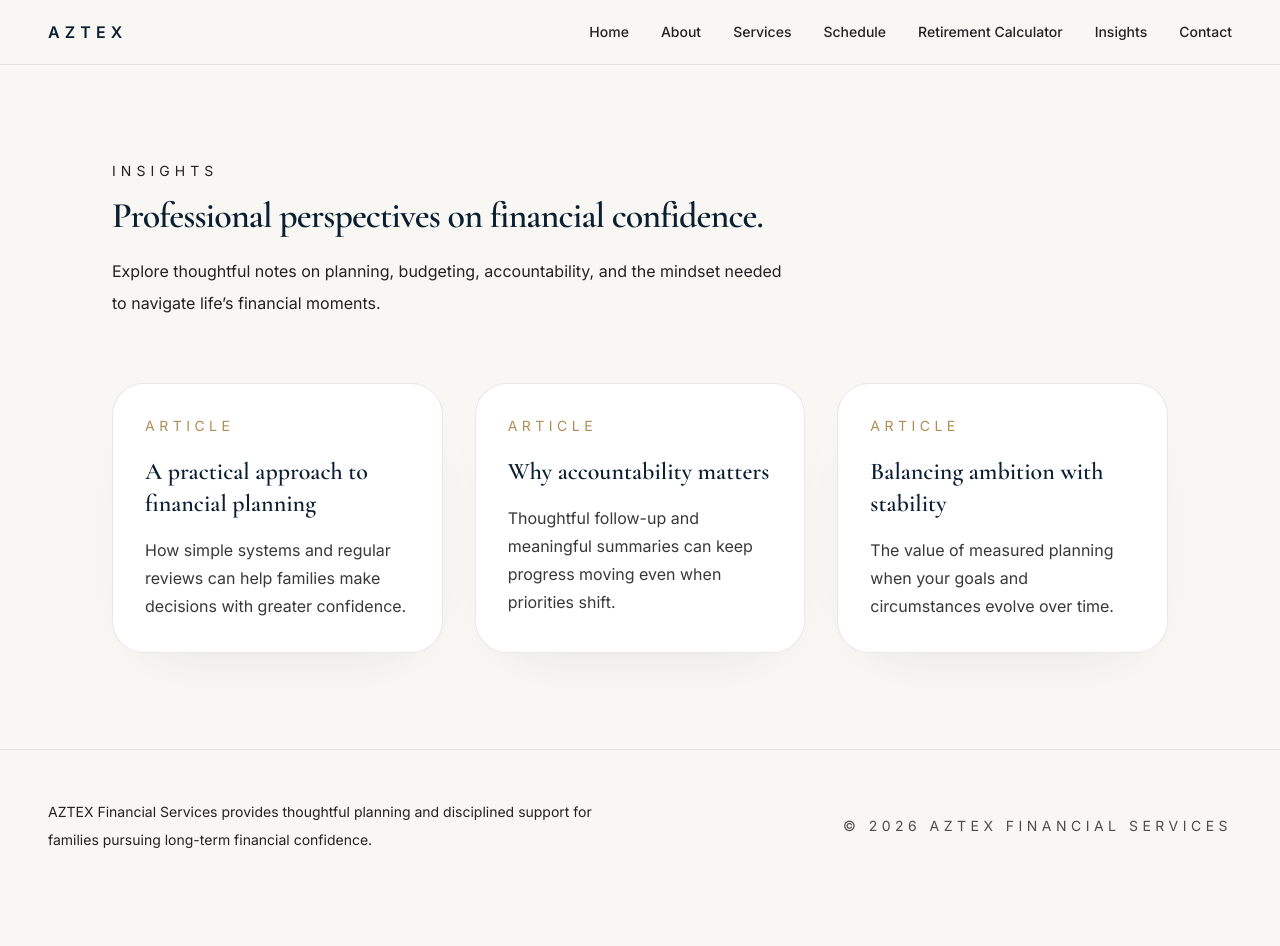
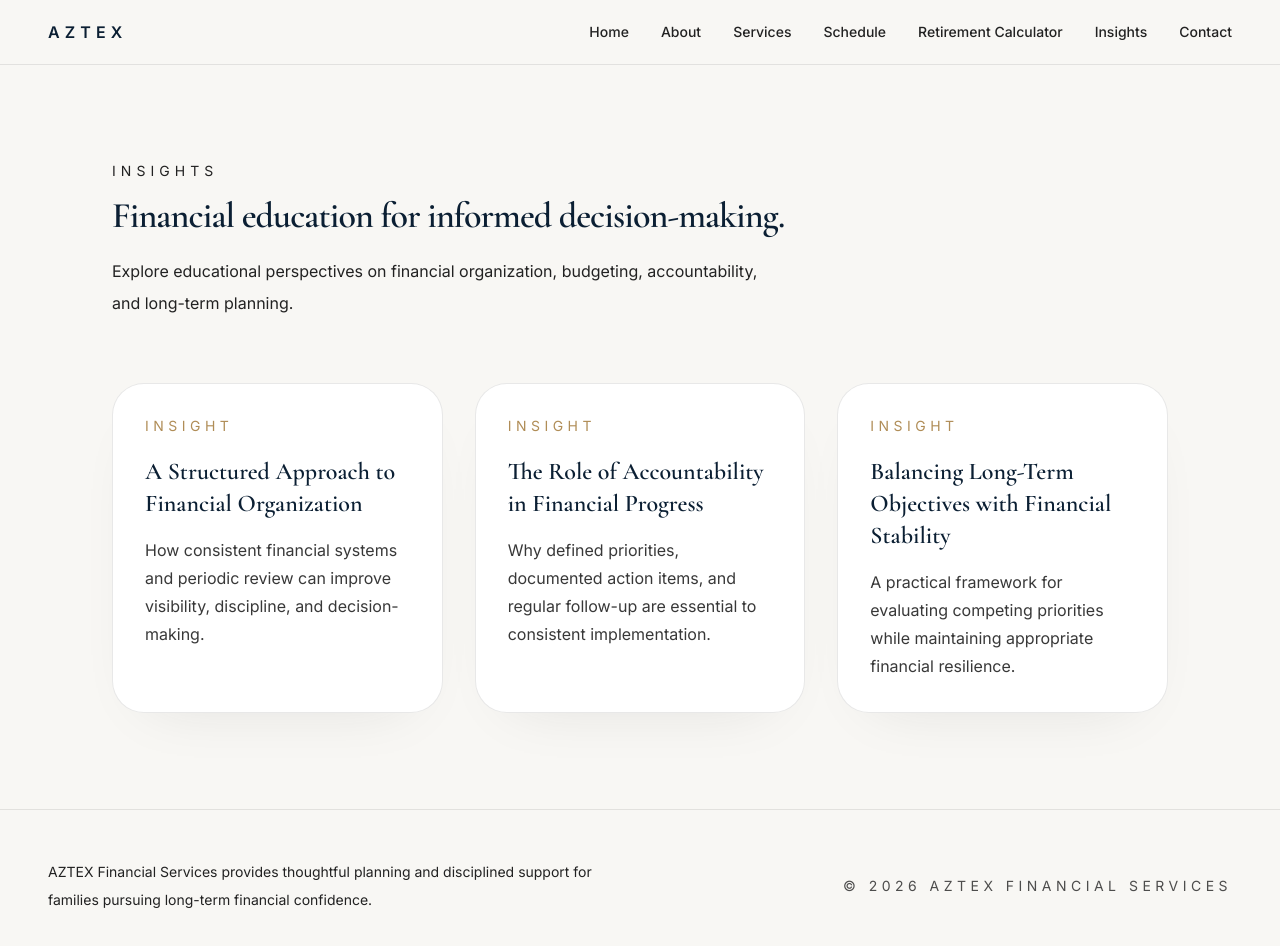
Before and after one commit to kyanlazo23-png/aztex-website, a Next.js app: page /insights in a window 1280 px wide. Shown: the top 946 px of the page. Before the commit the page ends 902 px from the top, so only its background shows below. Built offline with nearby package versions, Linux system fonts and the light colour scheme.

Commit message:
Refine Insights page professional copy

```diff
--- a/app/insights/page.tsx
+++ b/app/insights/page.tsx
@@ -2,19 +2,19 @@ import SectionTitle from "@/components/SectionTitle";
 
 const posts = [
   {
-    title: "A practical approach to financial planning",
+    title: "A Structured Approach to Financial Organization",
     excerpt:
-      "How simple systems and regular reviews can help families make decisions with greater confidence.",
+      "How consistent financial systems and periodic review can improve visibility, discipline, and decision-making.",
   },
   {
-    title: "Why accountability matters",
+    title: "The Role of Accountability in Financial Progress",
     excerpt:
-      "Thoughtful follow-up and meaningful summaries can keep progress moving even when priorities shift.",
+      "Why defined priorities, documented action items, and regular follow-up are essential to consistent implementation.",
   },
   {
-    title: "Balancing ambition with stability",
+    title: "Balancing Long-Term Objectives with Financial Stability",
     excerpt:
-      "The value of measured planning when your goals and circumstances evolve over time.",
+      "A practical framework for evaluating competing priorities while maintaining appropriate financial resilience.",
   },
 ];
 
@@ -23,13 +23,13 @@ export default function InsightsPage() {
     <section className="mx-auto max-w-6xl px-6 py-24 sm:px-10 lg:px-12">
       <SectionTitle
         eyebrow="Insights"
-        title="Professional perspectives on financial confidence."
-        description="Explore thoughtful notes on planning, budgeting, accountability, and the mindset needed to navigate life’s financial moments."
+        title="Financial education for informed decision-making."
+        description="Explore educational perspectives on financial organization, budgeting, accountability, and long-term planning."
       />
       <div className="mt-16 grid gap-8 lg:grid-cols-3">
         {posts.map((post) => (
           <article key={post.title} className="rounded-[2rem] border border-[color:var(--color-charcoal)]/10 bg-white/95 p-8 shadow-[0_24px_60px_-40px_rgba(34,34,34,0.15)]">
-            <p className="text-sm uppercase tracking-[0.32em] text-[color:var(--color-gold)]">Article</p>
+            <p className="text-sm uppercase tracking-[0.32em] text-[color:var(--color-gold)]">Insight</p>
             <h3 className="mt-5 text-2xl font-semibold text-[color:var(--color-navy)]">
               {post.title}
             </h3>
```
